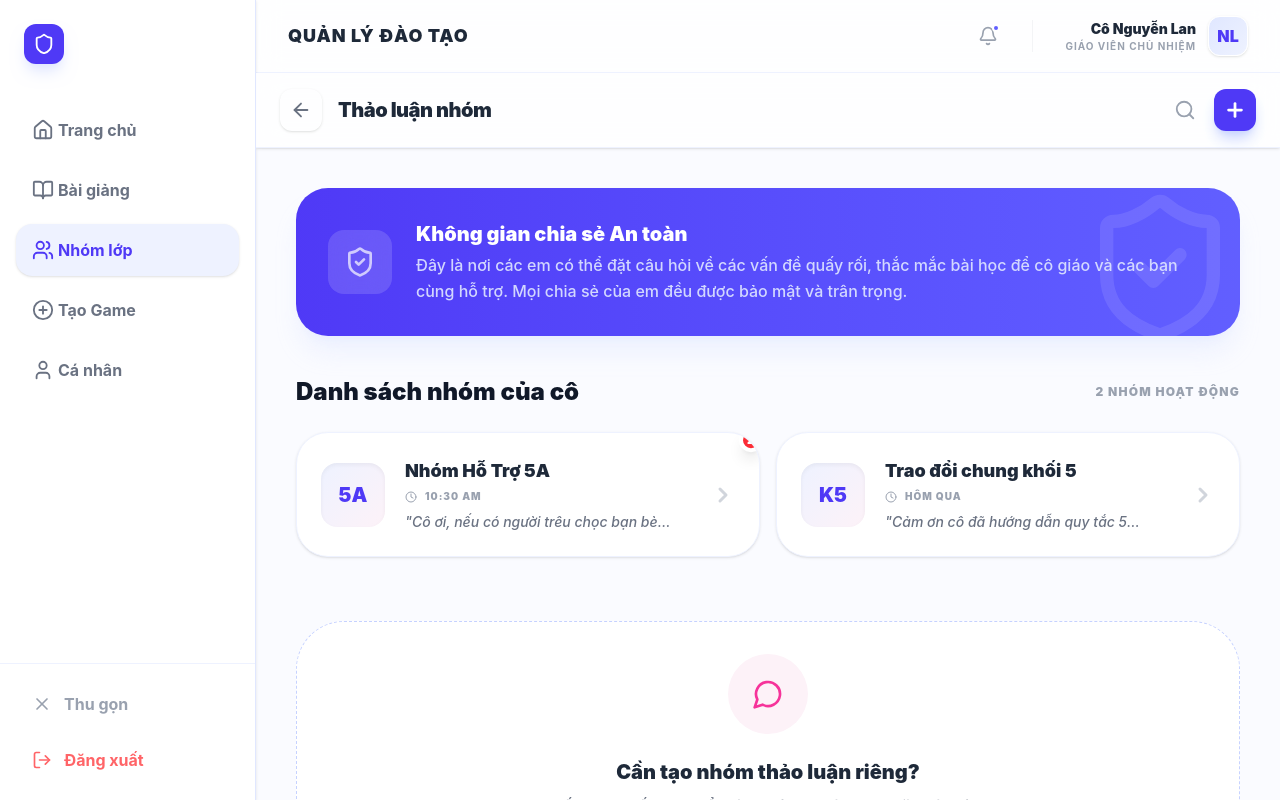
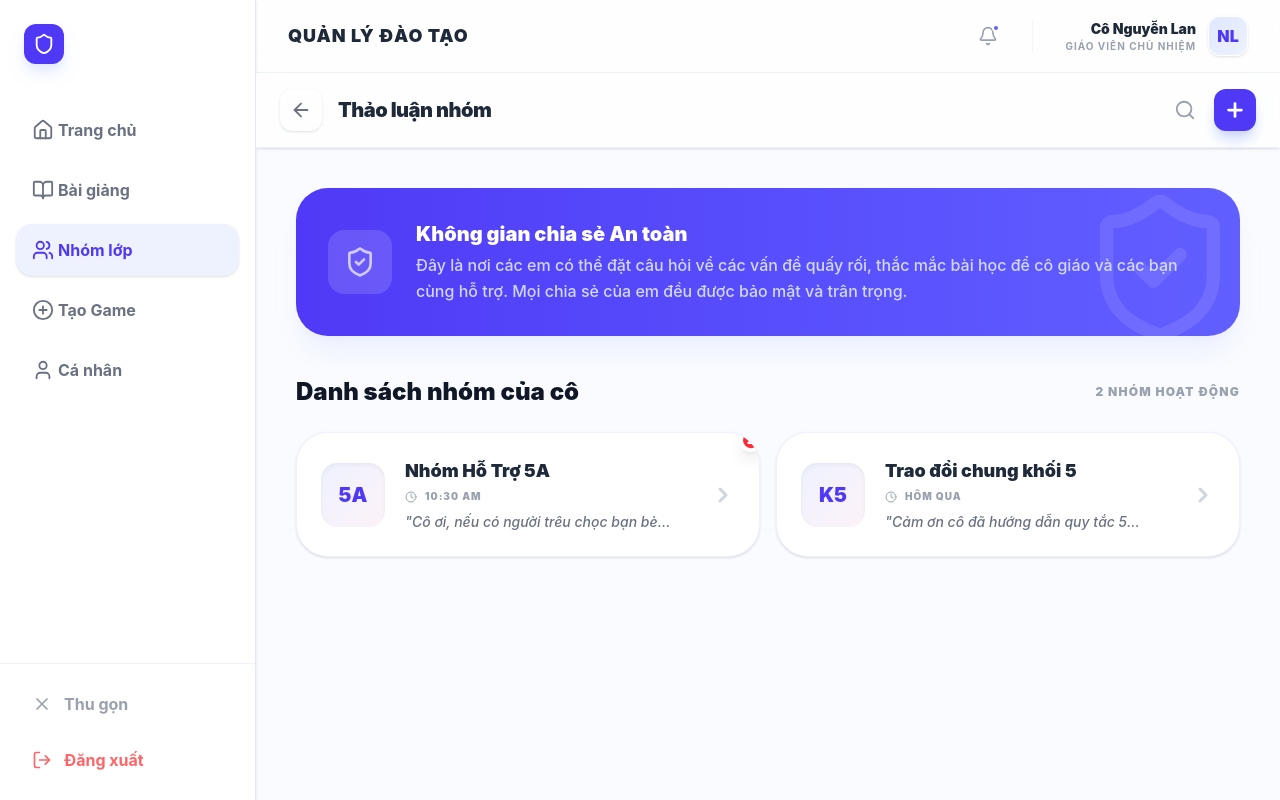
Before and after one commit to HoangPhuc2004/safekids, a React (Vite) app: page /teacher/groups in a window 1280 px wide. Built offline with nearby package versions, Linux system fonts and the light colour scheme.

Commit message:
fix: hide support section for teachers in group list

```diff
--- a/src/app/views/shared/GroupsView.tsx
+++ b/src/app/views/shared/GroupsView.tsx
@@ -129,6 +129,7 @@ export default function GroupsView() {
         </div>
 
         {/* Support Section for Desktop */}
+        {!isTeacher && (
           <div className="mt-16 bg-white p-8 rounded-[3rem] border border-dashed border-indigo-200 flex flex-col items-center text-center">
             <div className="w-20 h-20 bg-pink-50 text-pink-500 rounded-full flex items-center justify-center mb-6">
               <MessageCircle size={32} />
@@ -139,6 +140,7 @@ export default function GroupsView() {
               Yêu cầu tư vấn 1-1
             </button>
           </div>
+        )}
       </div>
 
       {/* Create Group Modal */}
```
Lines whose indentation alone changed are shown as unchanged.
